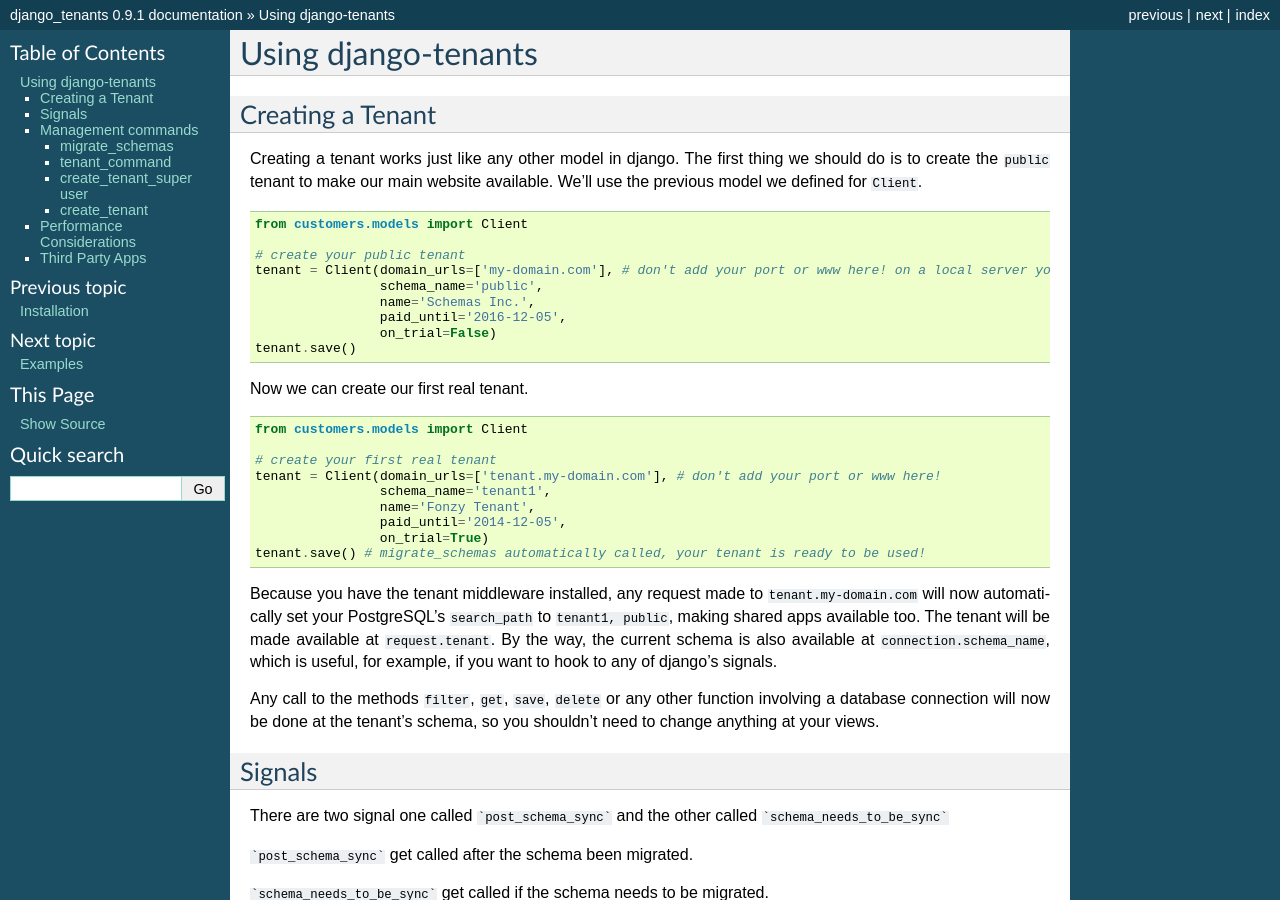
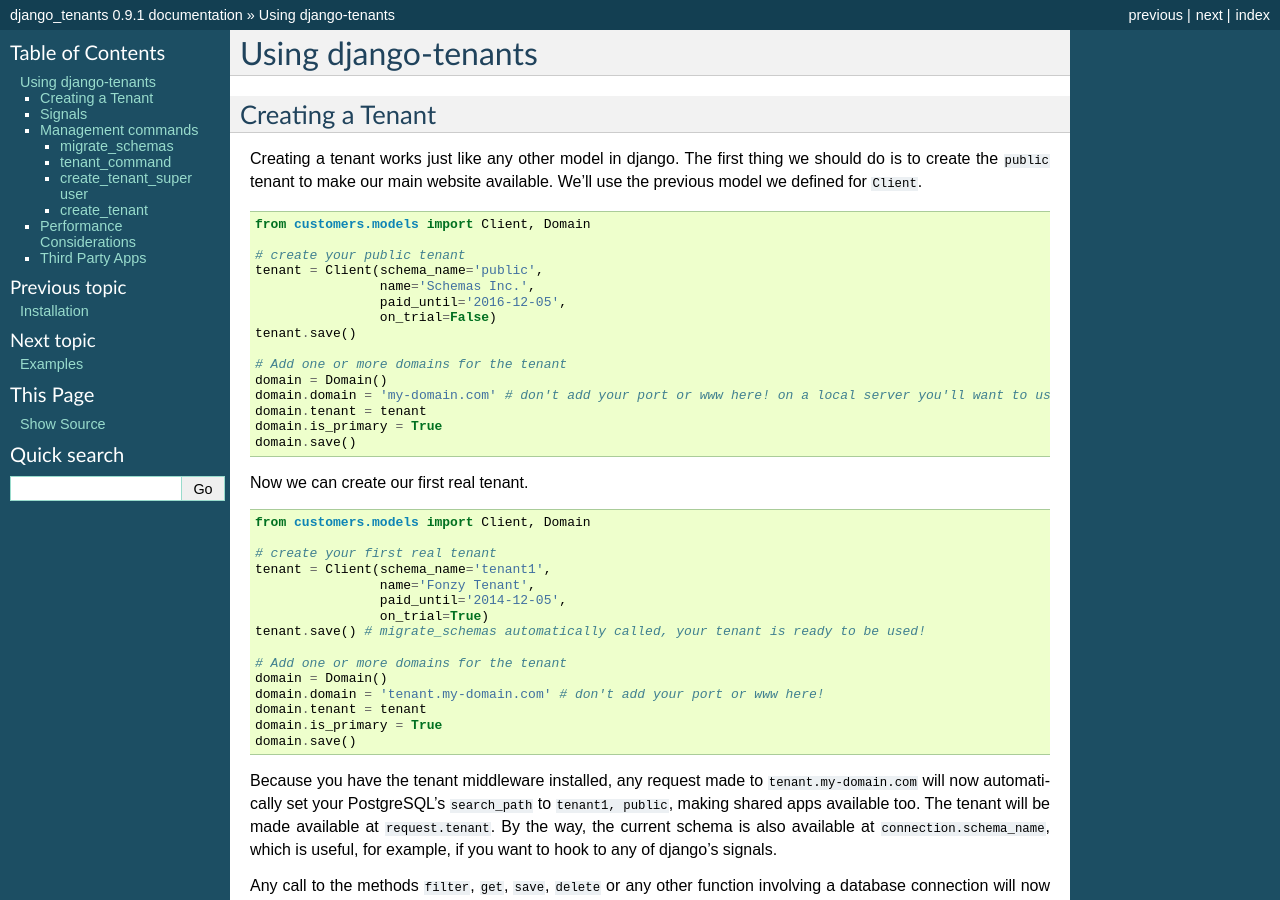
Before and after one commit to django-tenants/django-tenants, a Sphinx documentation site: the page built from docs/use.rst, in a window 1280 px wide and 900 px high. Built offline with Sphinx 7.4.7, drawn with Linux system fonts in a browser that asks for light colours; the version number is read from the project's files by our own code.

Commit message:
Fixed testclient and testcase with multi domain support, bugfixes, documentation tomturner/django-tenants#5

```diff
--- a/docs/use.rst
+++ b/docs/use.rst
@@ -7,29 +7,41 @@
 
 .. code-block:: python
 
-    from customers.models import Client
+    from customers.models import Client, Domain
 
     # create your public tenant
-    tenant = Client(domain_urls=['my-domain.com'], # don't add your port or www here! on a local server you'll want to use localhost here
-                    schema_name='public',
+    tenant = Client(schema_name='public',
                     name='Schemas Inc.',
                     paid_until='2016-12-05',
                     on_trial=False)
     tenant.save()
 
+    # Add one or more domains for the tenant
+    domain = Domain()
+    domain.domain = 'my-domain.com' # don't add your port or www here! on a local server you'll want to use localhost here
+    domain.tenant = tenant
+    domain.is_primary = True
+    domain.save()
+
 Now we can create our first real tenant.
 
 .. code-block:: python
 
-    from customers.models import Client
+    from customers.models import Client, Domain
 
     # create your first real tenant
-    tenant = Client(domain_urls=['tenant.my-domain.com'], # don't add your port or www here!
-                    schema_name='tenant1',
+    tenant = Client(schema_name='tenant1',
                     name='Fonzy Tenant',
                     paid_until='2014-12-05',
                     on_trial=True)
     tenant.save() # migrate_schemas automatically called, your tenant is ready to be used!
+
+    # Add one or more domains for the tenant
+    domain = Domain()
+    domain.domain = 'tenant.my-domain.com' # don't add your port or www here!
+    domain.tenant = tenant
+    domain.is_primary = True
+    domain.save()
 
 Because you have the tenant middleware installed, any request made to ``tenant.my-domain.com`` will now automatically set your PostgreSQL's ``search_path`` to ``tenant1, public``, making shared apps available too. The tenant will be made available at ``request.tenant``. By the way, the current schema is also available at ``connection.schema_name``, which is useful, for example, if you want to hook to any of django's signals.
 
```
Also changed, not shown: 5 other files.
